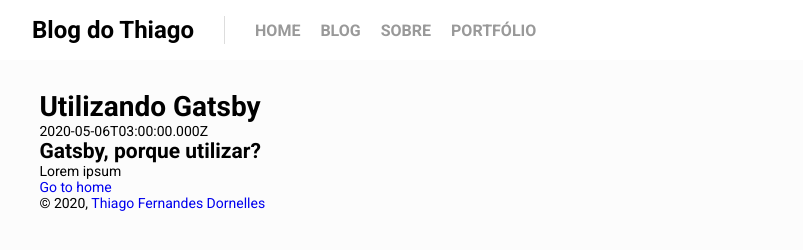
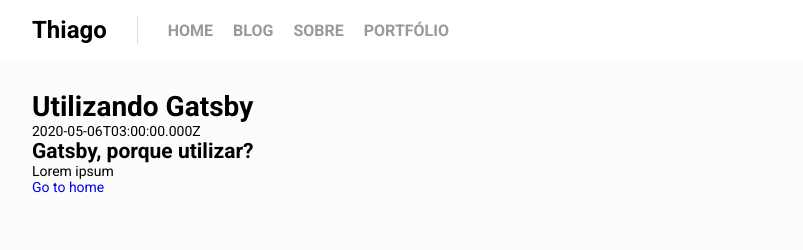
Before and after one commit to thiagodff/thiagodornelles.dev, a Gatsby site: page /blog/utilizando-gatsby in a window 1280 px wide. Shown: the full height of the page, 138-941 px from the left. Built offline with nearby package versions, Linux system fonts and the light colour scheme; Gatsby itself is replaced by a stand-in of ours.

Commit message:
styled and graphql query fix

```diff
--- a/src/components/Header/index.js
+++ b/src/components/Header/index.js
@@ -1,9 +1,8 @@
 import { Link } from "gatsby"
 import PropTypes from "prop-types"
 import React from "react"
-import { FaMoon, FaGithub, FaLinkedin, FaYoutube, FaInstagram } from "react-icons/fa";
+import { FaMoon, FaGithub, FaLinkedin, FaInstagram } from "react-icons/fa";
 import { IoMdSunny, IoLogoYoutube } from "react-icons/io";
-import { AiOutlineInstagram } from "react-icons/ai";
 
 
 import { Container, Wrapper, Logo, Menu, Icons } from './styles';
@@ -18,10 +17,10 @@
         </Logo>
 
         <Menu currentSection={title}>
-          <Link id="home">HOME</Link>
-          <Link id="blog">BLOG</Link>
-          <Link id="about">SOBRE</Link>
-          <Link id="portfolio">PORTFÓLIO</Link>
+          <Link id="home" to="/">HOME</Link>
+          <Link id="blog" to="/blog">BLOG</Link>
+          <Link id="about" to="/about">SOBRE</Link>
+          <Link id="portfolio" to="/portfolio">PORTFÓLIO</Link>
         </Menu>
       </div>
 
--- a/src/components/image.js
+++ b/src/components/image.js
@@ -13,12 +13,12 @@
  * - `useStaticQuery`: https://www.gatsbyjs.org/docs/use-static-query/
  */
 
-const Image = () => {
+const ImageCoderMan = () => {
   const data = useStaticQuery(graphql`
     query {
-      placeholderImage: file(relativePath: { eq: "gatsby-astronaut.png" }) {
+      placeholderImage: file(relativePath: { eq: "coder-man.png" }) {
         childImageSharp {
-          fluid(maxWidth: 300) {
+          fluid {
             ...GatsbyImageSharpFluid
           }
         }
@@ -29,4 +29,4 @@
   return <Img fluid={data.placeholderImage.childImageSharp.fluid} />
 }
 
-export default Image
+export { ImageCoderMan };
--- a/src/components/layout.css
+++ b/src/components/layout.css
@@ -1,4 +1,4 @@
-@import url('https://fonts.googleapis.com/css?family=Roboto:400,700&display=swap');
+@import url('https://fonts.googleapis.com/css2?family=Roboto:wght@100;300;400;500;700;900&display=swap');
 * {
   margin: 0;
   padding: 0;
--- a/src/components/layout.js
+++ b/src/components/layout.js
@@ -7,37 +7,39 @@
 
 import React from "react"
 import PropTypes from "prop-types"
-import { useStaticQuery, graphql } from "gatsby"
+// import { useStaticQuery, graphql } from "gatsby"
 
 import Header from "./Header"
 import "./layout.css"
 
-const Layout = ({ children }) => {
-  const data = useStaticQuery(graphql`
-    query SiteTitleQuery {
-      site {
-        siteMetadata {
-          title
-        }
-      }
-    }
-  `)
+const Layout = ({ children, title }) => {
+  // const data = useStaticQuery(graphql`
+  //   query SiteTitleQuery {
+  //     site {
+  //       siteMetadata {
+  //         title
+  //       }
+  //     }
+  //   }
+  // `)
 
   return (
     <>
-      <Header siteTitle={data.site.siteMetadata.title} />
+      <Header siteTitle="Thiago" title={title} />
+
       <div
         style={{
           margin: `0 auto`,
-          maxWidth: 960,
-          padding: `0 1.0875rem 1.45rem`,
+          maxWidth: 980,
+          paddingLeft: 20,
+          paddingRight: 20,
         }}
       >
         <main>{children}</main>
-        <footer>
+        {/* <footer>
           © {new Date().getFullYear()}, {` `}
           <a href="https://www.linkedin.com/in/thiago-fernandes-dornelles/">Thiago Fernandes Dornelles</a>
-        </footer>
+        </footer> */}
       </div>
     </>
   )
```
